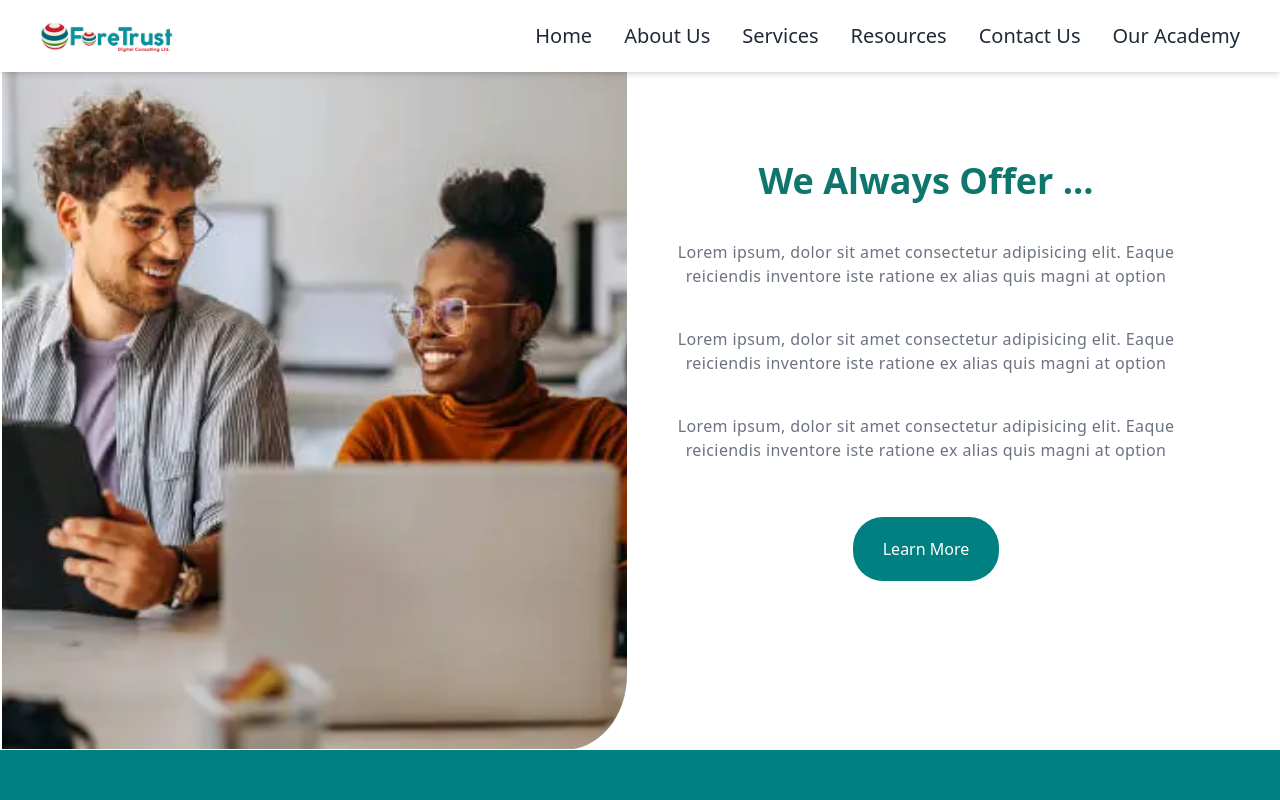
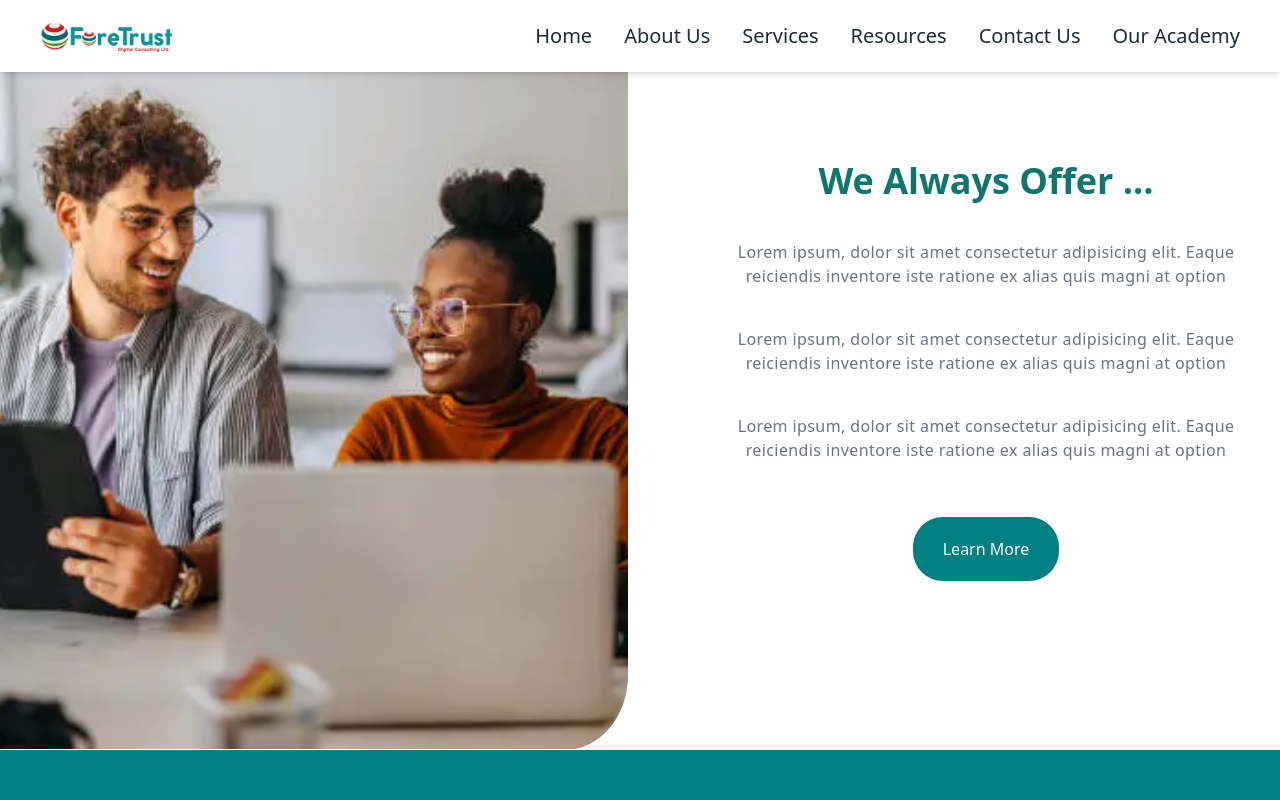
Before and after one commit to ugly-ceaser/ForeTrust, a Next.js app: page /about in a window 1280 px wide. Shown: the top 800 px of the page. Built offline with nearby package versions, Linux system fonts and the light colour scheme.

Commit message:
new updates for the whole website

```diff
--- a/components/aboutpage/css/abouts.module.css
+++ b/components/aboutpage/css/abouts.module.css
@@ -10,6 +10,11 @@
   overflow: hidden;
 }
 
+@media(max-width:1800px){
+  .about{
+    width: 100%;
+  }
+}
 @media (max-width: 768px) {
   .about {
     width: 100%;
--- a/components/academypage/AcademyContact.jsx
+++ b/components/academypage/AcademyContact.jsx
@@ -4,7 +4,7 @@ import AcademyForm from './AcademyForm';
 
 const AcademyContact = () => {
   return (
-    <section className="flex flex-col md:flex-row items-start justify-center p-4 md:p-8 bg-gray-50 min-h-screen space-y-8 md:space-y-0 md:space-x-8">
+    <section className="flex flex-col md:flex-row items-start justify-center p-4 md:p-8 bg-gray-50 min-h-[90vh] space-y-8 md:space-y-0 md:space-x-8">
       {/* Left Section - Contact Details */}
       <div className="w-full md:w-1/2 space-y-4">
         <h2 className="text-2xl sm:text-3xl md:text-4xl text-left md:mb-5 font-bold text-teal-700">
@@ -54,7 +54,7 @@ const AcademyContact = () => {
       </div>
 
       {/* Right Section - Contact Form */}
-      <div className="w-full md:w-1/2">
+      <div className="w-full xl:w-full md:w-1/2">
         <AcademyForm />
       </div>
     </section>
--- a/components/academypage/AcademyForm.jsx
+++ b/components/academypage/AcademyForm.jsx
@@ -2,8 +2,8 @@ import React from 'react';
 
 const AcademyForm = () => {
   return (
-
-      <div className="w-full max-w-lg bg-white shadow-lg rounded-lg p-8 border border-gray-200">
+    <div className="flex justify-center">
+      <div className="w-full max-w-lg bg-white shadow-lg rounded-lg p-8 xl:p-15 border border-gray-200 mx-auto"> {/* Added mx-auto */}
         <form className="space-y-4">
           {/* Name */}
           <div>
@@ -91,8 +91,8 @@ const AcademyForm = () => {
           </div>
         </form>
       </div>
-
+    </div>
   );
-}
+};
 
 export default AcademyForm;
--- a/pages/about.jsx
+++ b/pages/about.jsx
@@ -12,13 +12,13 @@ const About = () => {
       <div className="min-h-[550px] mt-0">
         <div className="min-h-[550px] flex justify-start items-center backdrop-blur-xl py-12 sm:py-0">
           <div className="container px-2 sm:px-0 lg:px-0">
-            <div className="grid grid-cols-1 md:grid-cols-2 gap-6 items-center">
+            <div className="grid grid-cols-1 md:grid-cols-2 gap-6 items-center ">
               {/* Image Section */}
               <div className={`${abouts.about} sm:w-full md:w-[80%] lg:w-[60%] mx-auto`}>
                 {/* Image here */}
               </div>
               {/* Text Content Section */}
-              <div className={`${abouts.textc} flex flex-col sm:mr-4 lg:mr-20 justify-center gap-6 sm:pt-0`}>
+              <div className={`${abouts.textc} flex flex-col sm:ml-4 lg:ml-10 gap-6 sm:pt-0`}>
                 <h1 className={`${abouts.text} text-2xl sm:text-3xl lg:text-4xl font-bold text-teal-700 mb-2`}>
                   We Always Offer ...
                 </h1>
--- a/pages/contact.jsx
+++ b/pages/contact.jsx
@@ -10,7 +10,7 @@ const ContactPage = () => {
   return (
     <>
       <Navbar />
-      <div className="flex flex-col mt-16 md:mt-16 pb-4 items-center">
+      <div className="flex flex-col mt-16 sm:-mt-32 md:mt-16 pb-4 items-center">
         {/* Centered Title and Paragraph */}
         <div className="text-center mb-6 md:mb-8 px-4 w-full max-w-5xl">
           <h1 className="text-2xl md:text-3xl mt-6 md:mt-9 font-bold text-teal-700">Contact Us</h1>
```
Also changed, not shown: components/aboutpage/css/count.module.css (line endings or trailing spaces).
